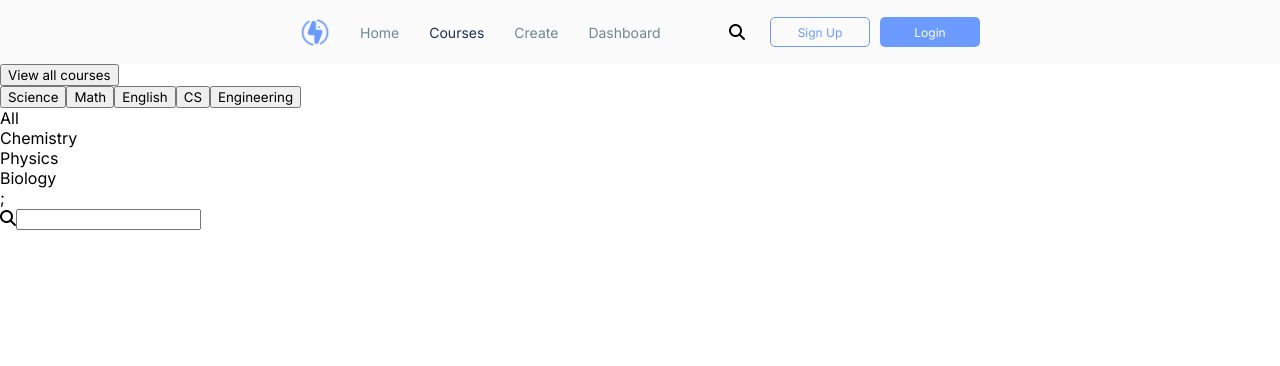
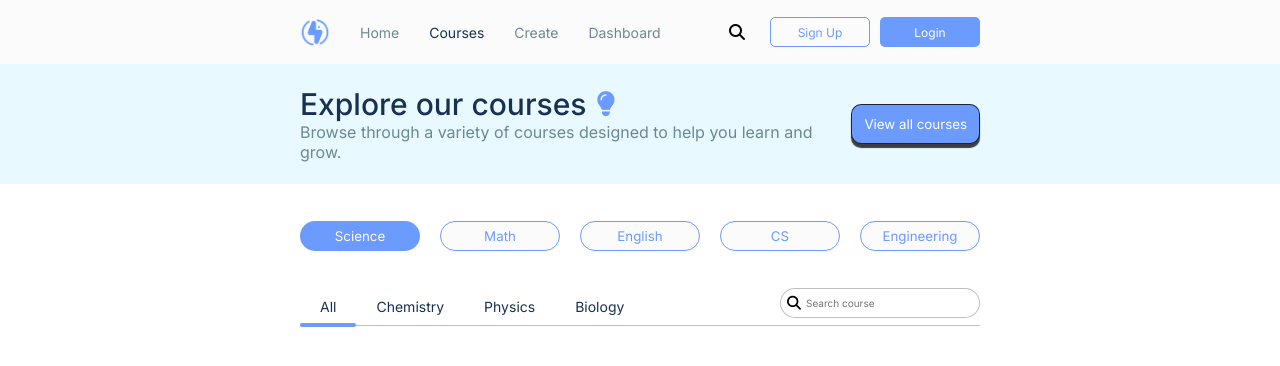
Before and after one commit to sameenmajid12/Lume, a React (Vite) app in the folder Frontend/: page /explore in a window 1280 px wide. Shown: the top 366 px of the page. Built offline with nearby package versions, Linux system fonts and the light colour scheme.

Commit message:
Styling for explore component

```diff
--- a/Frontend/src/components/Courses/ExploreCourses.jsx
+++ b/Frontend/src/components/Courses/ExploreCourses.jsx
@@ -1,32 +1,34 @@
 import CourseCards from "./CourseCards";
 import { useState } from "react";
+import '../../styles/exploreCourses.css'
 function ExploreCourses(){
   const [category, setCategory] = useState(null);
+  const [subcategory, setSubcategory] = useState("");
   return(
     <div className="explore-page-container">
       <div className="explore-page-banner">
         <div className="explore-page-banner-text">
-          <h3></h3>
-          <p></p>
+          <h1>Explore our courses<i className="fa-solid fa-lightbulb"> </i></h1>
+          <p>Browse through a variety of courses designed to help you learn and grow.</p>
         </div>
-        <button>View all courses</button>
+        <button className="explore-page-view-all">View all courses</button>
       </div>
       <div className="explore-page-interactions">
         <div className="explore-page-buttons">
-          <button>Science</button>
-          <button>Math</button>
-          <button>English</button>
-          <button>CS</button>
-          <button>Engineering</button>
+          <button className="explore-page-button-active">Science</button>
+          <button className="explore-page-button">Math</button>
+          <button className="explore-page-button">English</button>
+          <button className="explore-page-button">CS</button>
+          <button className="explore-page-button">Engineering</button>
         </div>
         <div className="explore-page-nav">
           <div className="explore-page-sub-category">
-            <div>All</div>
+            <div>All{subcategory===""?<span className="selector-line"></span>:''}</div>
             <div>Chemistry</div>
             <div>Physics</div>
-            <div>Biology</div>;
+            <div>Biology</div>
           </div>
-          <div className="explore-page-search"><i className="fa-solid fa-magnifying-glass"></i><input></input></div>
+          <div className="explore-page-search"><i className="fa-solid fa-magnifying-glass"></i><input placeholder="Search course"></input></div>
         </div>
       </div>
       <div>
--- a/Frontend/src/styles/exploreCourses.css
+++ b/Frontend/src/styles/exploreCourses.css
@@ -0,0 +1,133 @@
+.explore-page-container{
+  display: flex;
+  flex-direction: column;
+  row-gap: 37px;
+}
+.explore-page-banner{
+  height: 120px;
+  background-color: var(--background-secondary);
+  padding: 0px 300px;
+  display: flex;
+  align-items: center;
+  justify-content: space-between;
+}
+.explore-page-banner-text{
+  display: flex;
+  flex-direction: column;
+}
+
+.explore-page-banner-text h1 {
+  font-size: 30px;
+  font-weight: 500;
+  display: flex;
+  align-items: center;
+  column-gap: 10px;
+  color: var(--header-text-color);
+}
+.explore-page-banner-text h1 i{
+  color:var(--accent-color);
+  font-size: 25px;
+}
+.explore-page-banner-text p {
+  color: var(--body-text-color);
+}
+.explore-page-view-all{
+
+    background-color: var(--accent-color);
+    height: 40px;
+    width: 130px;
+    border-radius: 10px;
+    box-shadow: 0px 4px 1px rgba(0, 0, 0, 0.753);
+    color: white;
+    border: 1px solid rgba(0, 0, 0, 0.753);
+    cursor: pointer;
+
+
+}
+.explore-page-view-all:hover {
+  background-color: var(--accent-hover);
+}
+.explore-page-interactions{
+  padding:0px 300px;
+  display: flex;
+  flex-direction:column ;
+  row-gap:37px;
+}
+.explore-page-buttons{
+  display: flex;
+  align-items: center;
+  justify-content: center;
+  column-gap: 20px;
+}
+.explore-page-button,.explore-page-button-active{
+  width:120px;
+  height:30px;
+  border-radius:30px;
+}
+.explore-page-button{
+
+    background-color: var(--background-color);
+    border:1px solid var(--accent-color);
+    color:var(--accent-color);
+}
+.explore-page-button-active{
+  border:none;
+  background-color: var(--accent-color);
+  color:var(--background-color);
+}
+
+.explore-page-nav{
+  display: flex;
+  border-bottom:1px solid rgba(0, 0, 0, 0.25);
+  justify-content: space-between;
+}
+.explore-page-sub-category{
+  display: flex;
+}
+.explore-page-sub-category div{
+  padding:10px 20px;
+  font-size: 14px;
+  color:var(--header-text-color);
+  position: relative;
+}
+
+.selector-line{
+  position: absolute;
+  content:'';
+  position: absolute;
+  height:4px;
+  width: 100%;
+  background-color: var(--accent-color);
+  bottom:0;
+  left:0;
+  right:0;
+  transform: translateY(50%);
+  border-radius: 20px;
+}
+.explore-page-search{
+  position: relative;
+  width: 200px;
+  height: 30px;
+  box-sizing: border-box;
+}
+.explore-page-search input{
+  height: 100%;
+  width: 100%;
+  border-radius: 20px;
+  border:1px solid rgba(0, 0, 0, 0.25);
+  font-size: 10px;
+  padding-left:25px;
+  font-family: 'Inter';
+  box-sizing: border-box;
+}
+.explore-page-search input:focus{
+  box-shadow: 0px 0px 3px rgba(0, 0, 0, 0.25);
+  outline:none;
+}
+.explore-page-search i{
+  position: absolute;
+  left:7px;
+  top: 50%;
+  transform: translateY(-50%);
+  font-size: 14px;
+}
```
